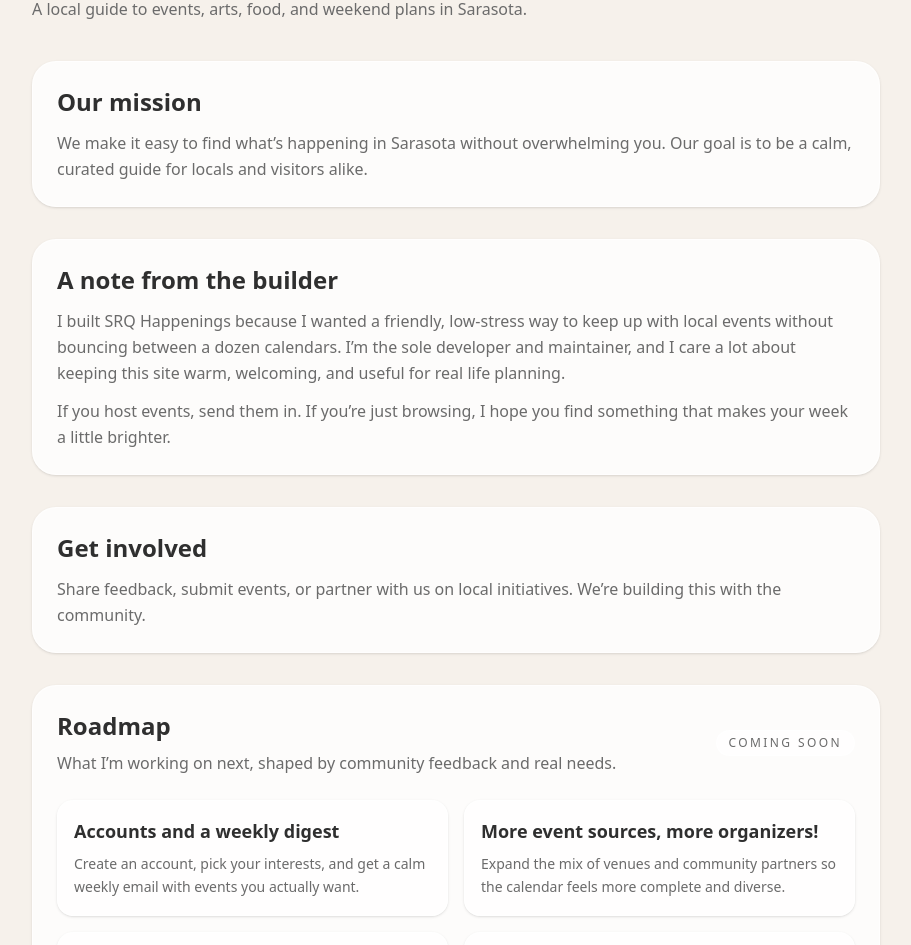
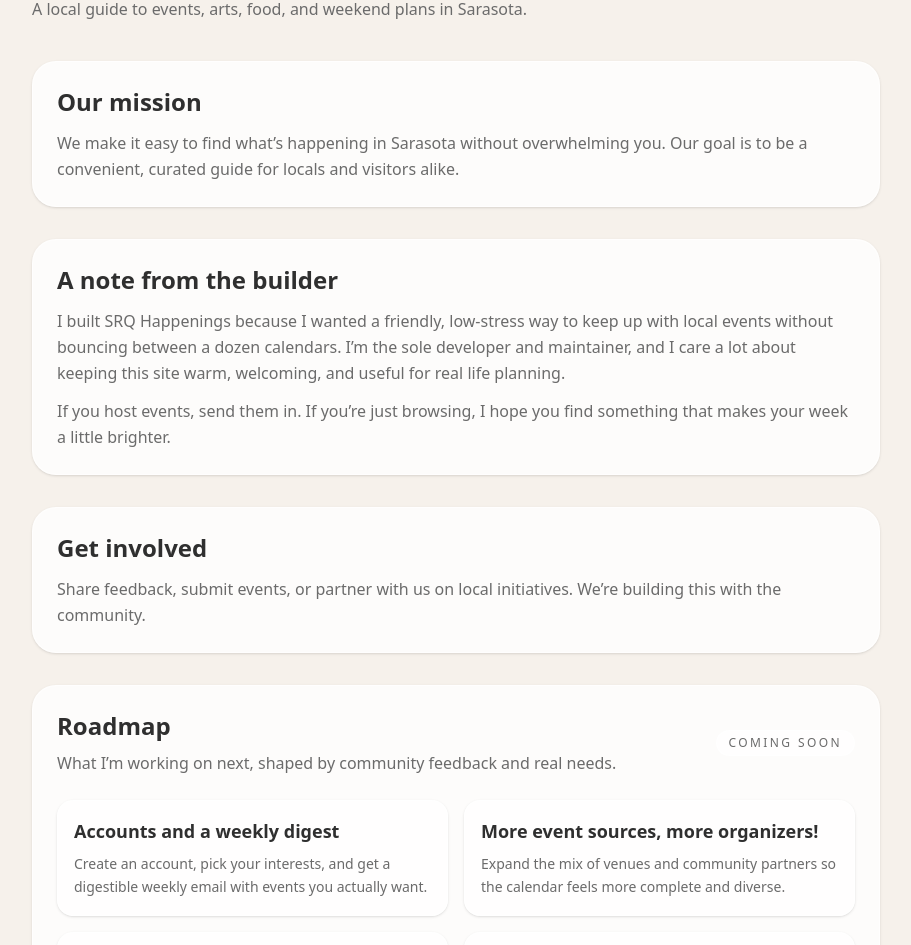
Before and after one commit to tylerlangties/srq-hpn, a Next.js app in the folder apps/web/: page /about in a window 1280 px wide. Shown: the part 180-1125 px from the top of the page, without its empty margins (184-1095 px from the left). Built offline with nearby package versions, Linux system fonts and the light colour scheme; no server answers.

Commit message:
get rid of weird verbage

```diff
--- a/apps/web/src/app/about/page.tsx
+++ b/apps/web/src/app/about/page.tsx
@@ -5,7 +5,7 @@
     {
       title: "Accounts and a weekly digest",
       description:
-        "Create an account, pick your interests, and get a calm weekly email with events you actually want.",
+        "Create an account, pick your interests, and get a digestible weekly email with events you actually want.",
     },
     {
       title: "More event sources, more organizers!",
@@ -43,7 +43,7 @@
             </h2>
             <p className="mt-3 text-muted dark:text-white/60 leading-relaxed">
               We make it easy to find what’s happening in Sarasota without
-              overwhelming you. Our goal is to be a calm, curated guide for locals
+              overwhelming you. Our goal is to be a convenient, curated guide for locals
               and visitors alike.
             </p>
           </section>
```
